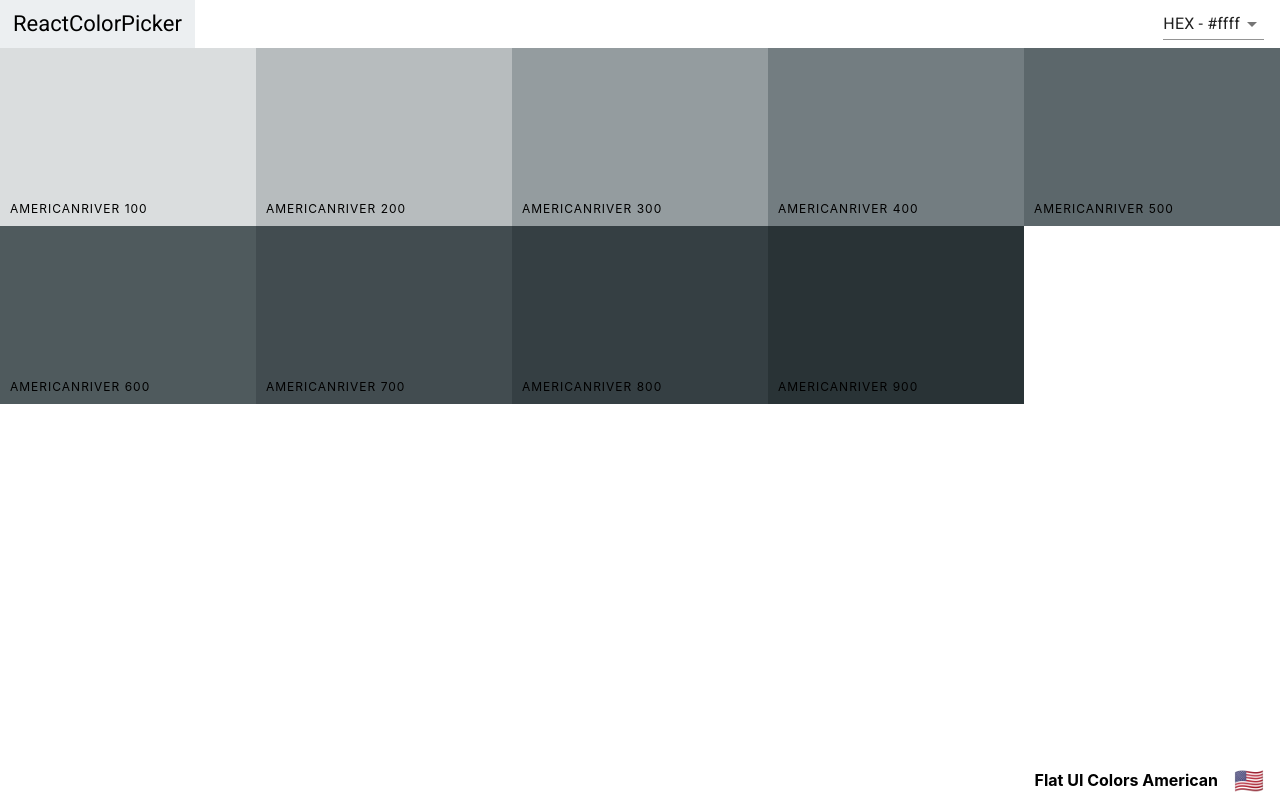
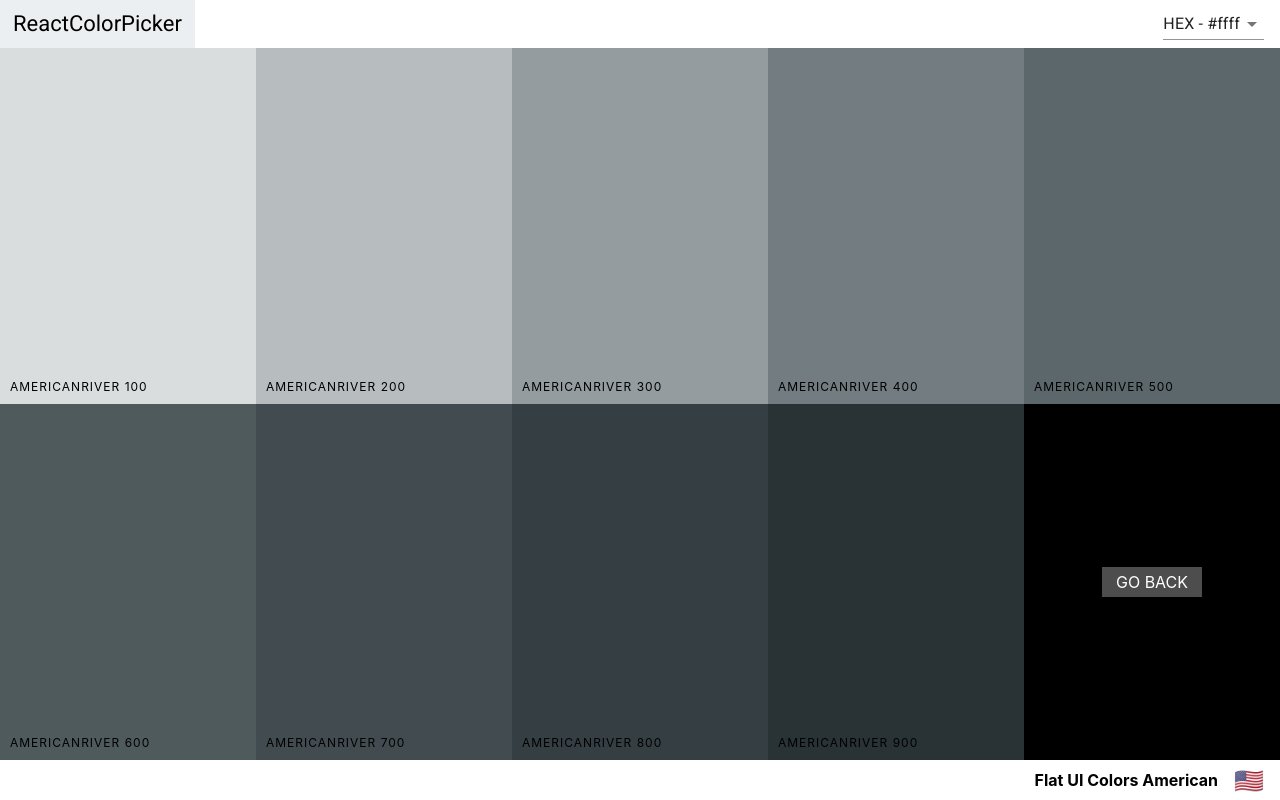
Before and after one commit to zsorosz/react-color-app, a React (Create React App) app: page /palette/flat-ui-colors-american/americanriver in a window 1280 px wide. Built offline with nearby package versions, Linux system fonts and the light colour scheme.

Commit message:
add Go Back link

```diff
--- a/src/ColorBox.css
+++ b/src/ColorBox.css
@@ -8,7 +8,16 @@
     margin-bottom: -4px;
 }
 
-.copy-button {
+.SingleColorPalette .ColorBox {
+    height: 50%;
+}
+
+.ColorBox.go-back {
+    background-color: black;
+}
+
+.copy-button,
+.back-button {
     width: 100px;
     height: 30px;
     position: absolute;
@@ -26,6 +35,10 @@
     color: white;
     text-transform: uppercase;
     cursor: pointer;
+    text-decoration: none;
+}
+
+.copy-button {
     opacity: 0;
 }
 
--- a/src/SingleColorPalette.js
+++ b/src/SingleColorPalette.js
@@ -1,4 +1,5 @@
 import React, { Component } from 'react';
+import { Link } from 'react-router-dom';
 import ColorBox from './ColorBox';
 import Navbar from './Navbar';
 import PaletteFooter from './PaletteFooter';
@@ -27,20 +28,23 @@
     }
     render(){
         const { format } = this.state;
-        const { paletteName, emoji } = this.props.palette;
+        const { paletteName, emoji, id } = this.props.palette;
         const colorBoxes = this._shades.map(color => (
             <ColorBox
-                key={color.id}
+                key={color.name}
                 name={color.name}
                 background={color[format]}
                 showLink={false}
             />
         ))
         return(
-            <div className="Palette">
+            <div className="SingleColorPalette Palette">
                 <Navbar handleChange={this.changeFormat} showingAllColors={false} />
                 <div className="Palette-colors">
                     {colorBoxes}
+                    <div className="go-back ColorBox">
+                        <Link to={`/palette/${id}`} className="back-button">Go Back</Link>
+                    </div>
                 </div>
                 <PaletteFooter paletteName={paletteName} emoji={emoji} />
             </div>
```
